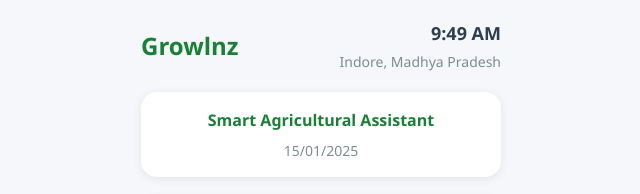
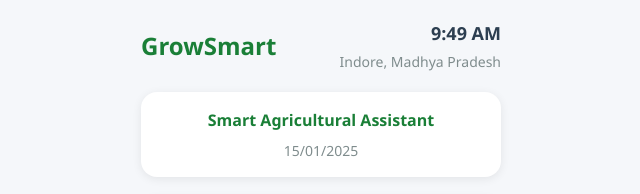
Before and after one commit to outstandingom/Agritech.github.io, a plain HTML site: page index.html in a window 1280 px wide. Shown: the top 194 px of the page, 319-959 px from the left. Drawn offline with Linux system fonts and the light colour scheme.

Commit message:
Update index.html
name change

```diff
--- a/index.html
+++ b/index.html
@@ -336,7 +336,7 @@
 <body>
     <!-- Header -->
     <div class="header">
-        <div class="app-title">Growlnz</div>
+        <div class="app-title">GrowSmart</div>
         <div class="time-location">
             <div class="time">02:18 PM</div>
             <div class="location">Indore, Madhya Pradesh</div>
```
